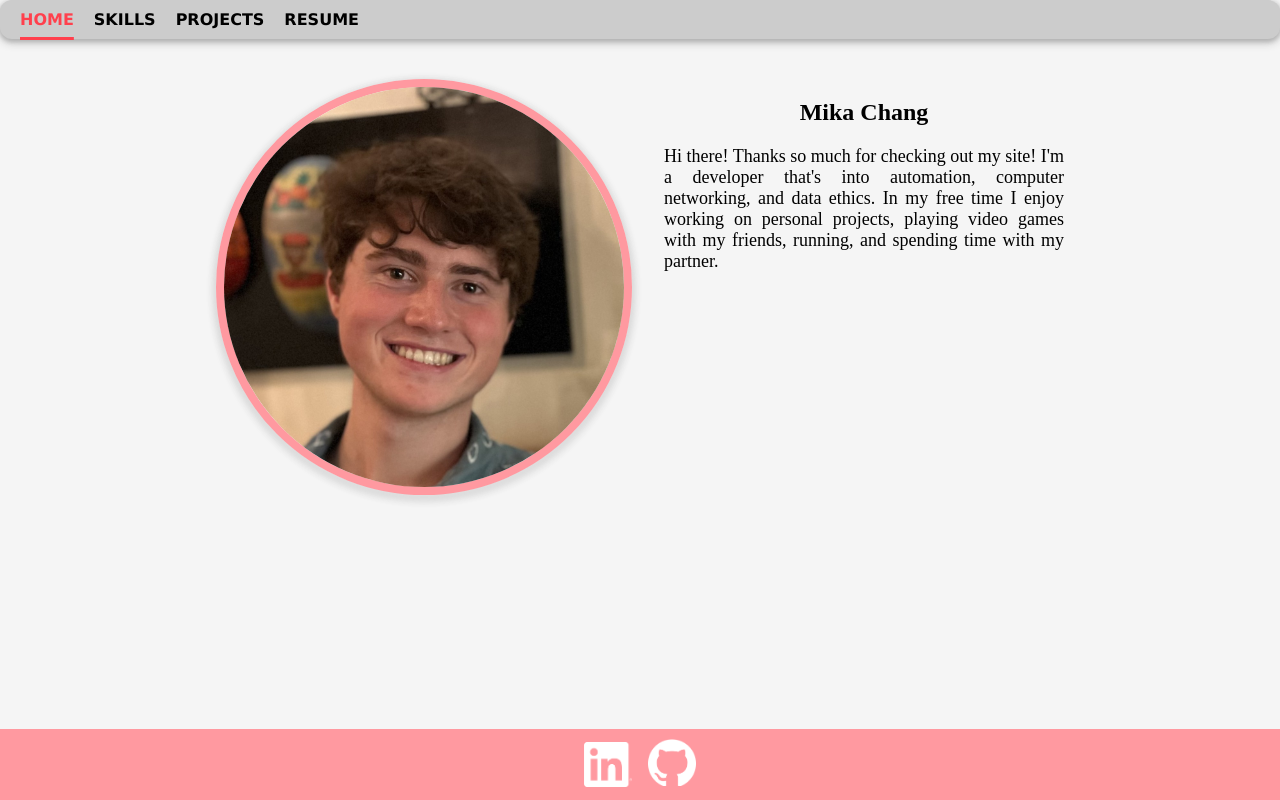
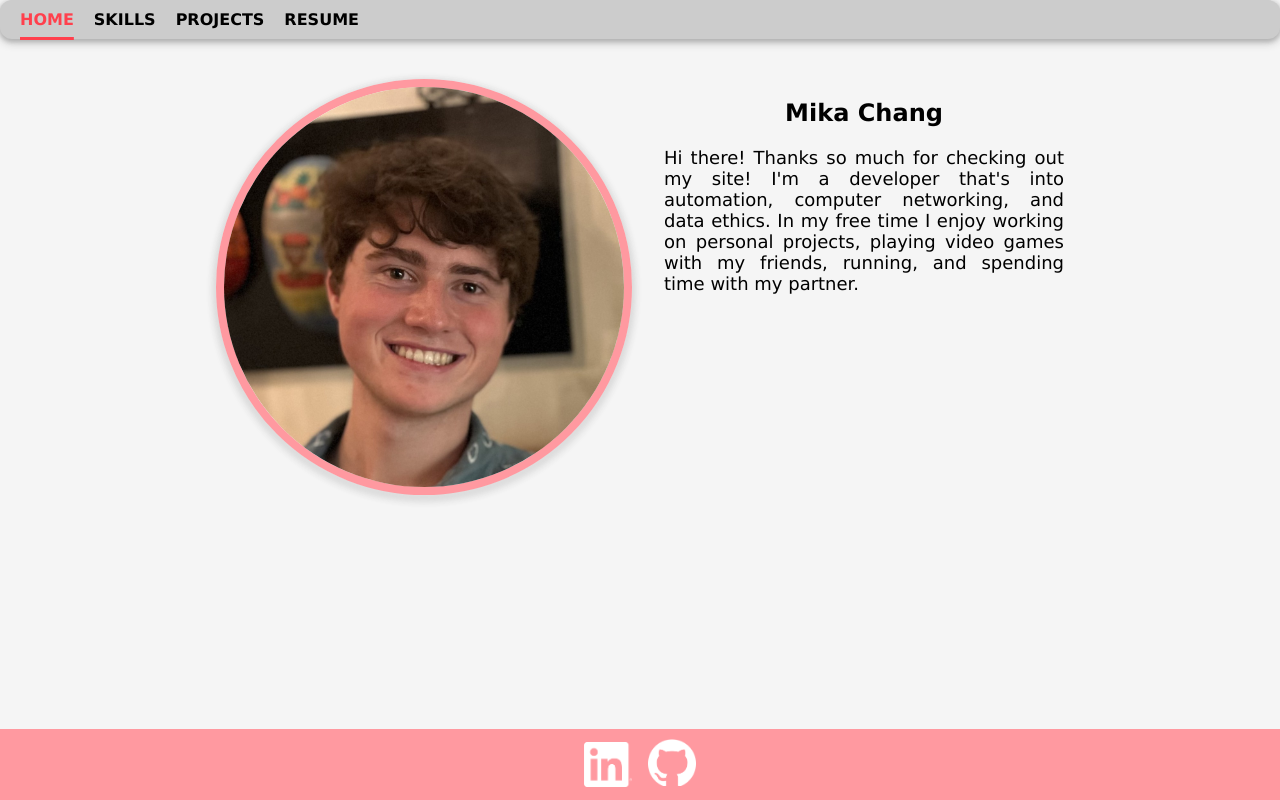
Before and after one commit to Mika-Chang/Mika-Chang.github.io, a SvelteKit app: page / in a window 1280 px wide. Built offline with nearby package versions, Linux system fonts and the light colour scheme.

Commit message:
updated site font

```diff
--- a/src/app.css
+++ b/src/app.css
@@ -2,7 +2,9 @@
     --bg-1: #F5F5F5;
     --bg-2: #FF99A0;
 }
-
+* {
+    font-family: 'Verdana', sans-serif;
+}
 p {
     font-size: 18px;
 }
```
